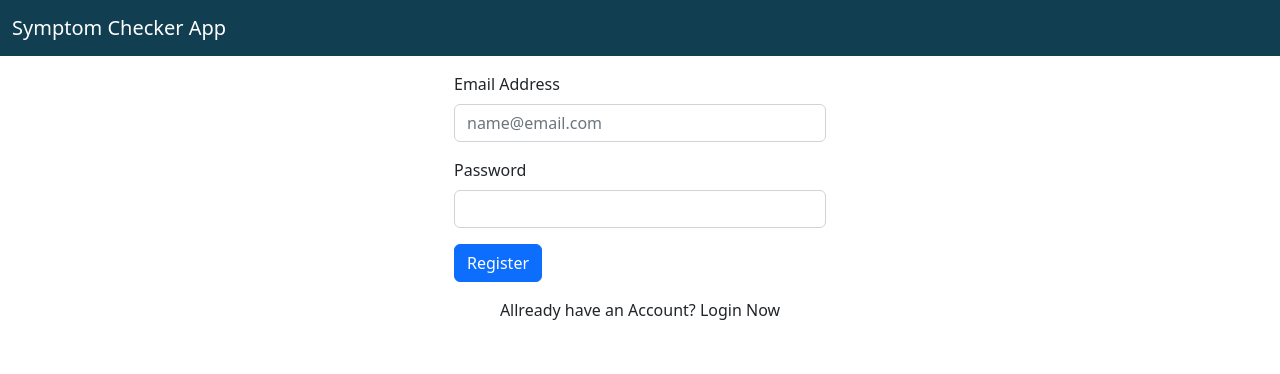
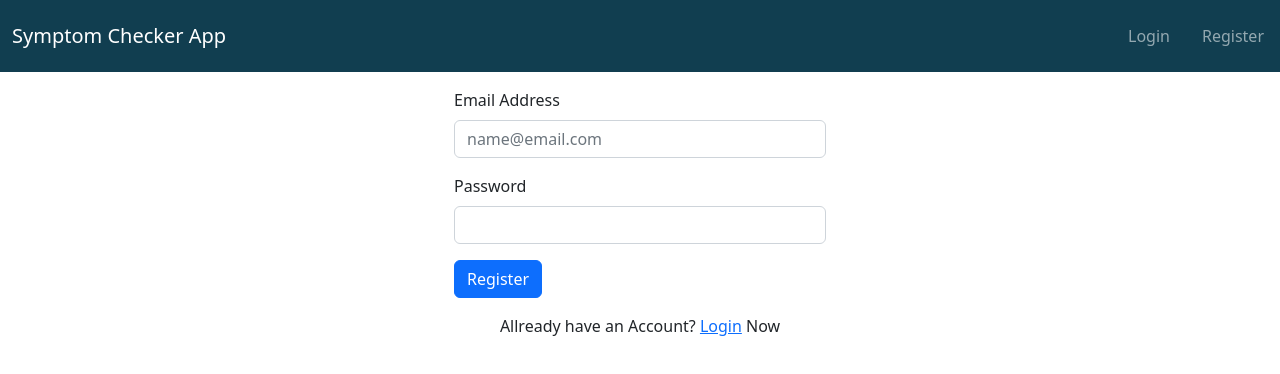
Before and after one commit to MEVN-stack-apps/Healthapp-client-vue, a Vue app: page /register in a window 1280 px wide. Shown: the top 374 px of the page. Built offline with nearby package versions, Linux system fonts and the light colour scheme; the HTML template or start-up script is replaced by a standard one.

Commit message:
add login and register ui

```diff
--- a/src/App.vue
+++ b/src/App.vue
@@ -11,7 +11,12 @@
 
       <div class="collapse navbar-collapse" id="navbarResponsive">
         <ul class="navbar-nav ml-auto">
-
+          <li class="nav-link">
+            <router-link to="/login" class="nav-link">Login</router-link>
+          </li>
+          <li class="nav-link">
+            <router-link to="/register" class="nav-link">Register</router-link>
+          </li>
         </ul>
       </div>
     </nav>
--- a/src/views/LoginView.vue
+++ b/src/views/LoginView.vue
@@ -2,7 +2,7 @@
   <div class="col-4 offset-4 mt-3">
     <div class="mb-3">
       <label for="email" class="form-label">Email Address</label>
-      <input type="email" class="form-control" id="email" placeholder="name@email.com" />
+      <input type="email" class="form-control" id="email" v-model="email" placeholder="name@email.com" />
     </div>
     <div class="mb-3">
       <label for="password" class="form-label">Password</label>
@@ -12,18 +12,42 @@
       <button class="btn btn-primary" @click.prevent="onSubmit">Login</button>
     </div>
     <div class="text-center">
-      Need Account? Register Now
+      Need Account? <router-link to="/register">Register</router-link> Now
     </div>
   </div>
 </template>
 
 <script>
 // @ is an alias to /src
+import { ref } from "vue";
+import { useStore } from "vuex";
+import { useRouter } from "vue-router";
 
 export default {
   name: 'LoginView',
-  components: {
+  setup() {
+    const email = ref('');
+    const password = ref('');
+    const store = useStore();
+    const router = useRouter();
 
-  }
+    function onSubmit() {
+      store.dispatch('login', {
+        email: email.value,
+        password: password.value
+      }).then(res => {
+        if (res.err) {
+          alert(res.err);
+          return;
+        }
+        router.push('/profile');
+      });
+    }
+    return {
+      email,
+      password,
+      onSubmit
+    };
+  },
 }
 </script>
--- a/src/views/RegisterView.vue
+++ b/src/views/RegisterView.vue
@@ -2,25 +2,52 @@
   <div class="col-4 offset-4 mt-3">
     <div class="mb-3">
       <label for="email" class="form-label">Email Address</label>
-      <input type="email" class="form-control" id="email" placeholder="name@email.com" />
+      <input type="email" class="form-control" id="email" v-model="email" placeholder="name@email.com" required/>
     </div>
     <div class="mb-3">
       <label for="password" class="form-label">Password</label>
-      <input type="password" class="form-control" id="password" v-model="password" />
+      <input type="password" class="form-control" id="password" v-model="password" required/>
     </div>
     <div class="mb-3">
       <button class="btn btn-primary" @click.prevent="onSubmit">Register</button>
     </div>
     <div class="text-center">
-      Allready have an Account? Login Now
+      Allready have an Account? <router-link to="/login">Login</router-link> Now
     </div>
   </div>
 </template>
 
 <script>
 // @ is an alias to /src
+import { ref } from "vue";
+import { useStore } from "vuex";
+import { useRouter } from "vue-router";
 
 export default {
   name: 'RegisterView',
+  setup() {
+    const email = ref('');
+    const password = ref('');
+    const store = useStore();
+    const router = useRouter();
+
+    function onSubmit() {
+      store.dispatch('registerUser', {
+        email: email.value,
+        password: password.value
+      }).then(res => {
+        if (res.err) {
+          alert(res.err);
+          return;
+        }
+        router.push('/profile');
+      });
+    }
+    return {
+      email,
+      password,
+      onSubmit
+    };
+  },
 }
 </script>
```
